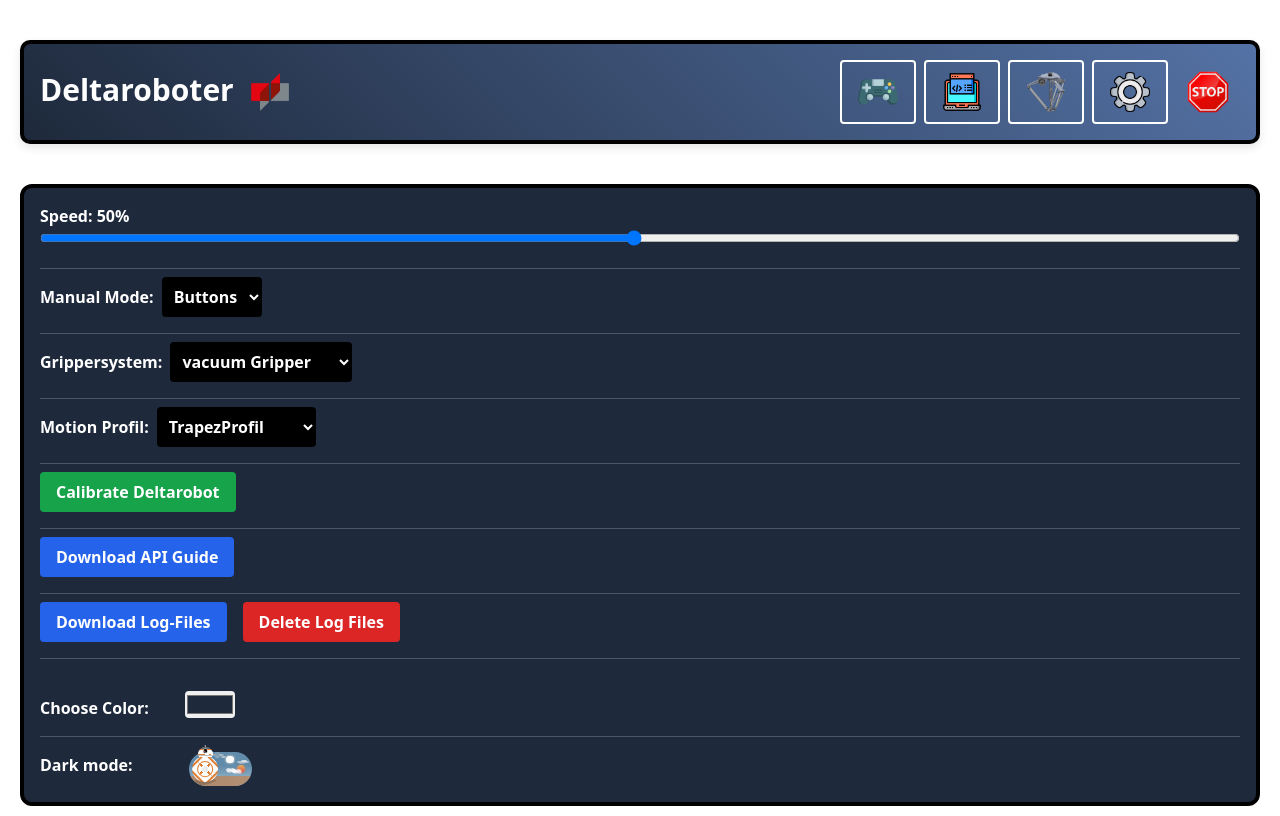
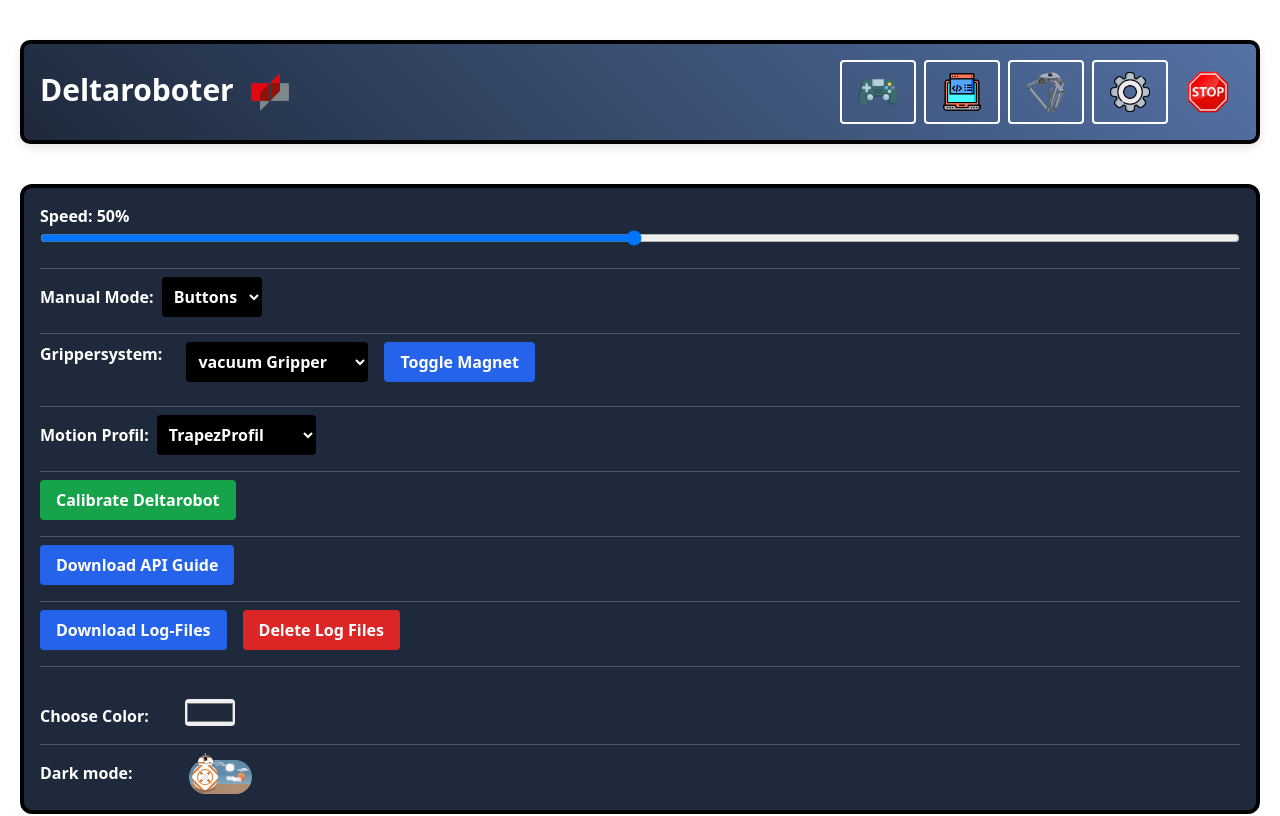
Before and after one commit to MayarAnon/Deltaroboter, a React (Create React App) app in the folder Frontend/: page /settings in a window 1280 px wide. Shown: the top 816 px of the page. Built offline with nearby package versions, Linux system fonts and the light colour scheme; no server answers.

Commit message:
grippersafemagnet toggle implemented

```diff
--- a/Frontend/src/Components/Settings.jsx
+++ b/Frontend/src/Components/Settings.jsx
@@ -132,7 +132,6 @@ const SettingsPage = () => {
   };
 
   const calibratehandleConfirm = () => {
-    // Bestätigungslogik hier
     postHomingSignal();
     setIsModalOpen(false);
   };
@@ -186,6 +185,47 @@ const SettingsPage = () => {
     }
     setDarkMode(darkMode + 1);
   };
+
+  const handleMouseDown = () => {
+    // Definition des Request-Body
+    const requestBody = {
+      action: "enable",
+    };
+
+    // Senden des POST-Requests an den Server
+    fetch("/magnet/control", {
+      method: "POST",
+      headers: { "Content-Type": "application/json" },
+      body: JSON.stringify(requestBody),
+    })
+      .then((response) => response.json())
+      .then((data) => {
+        console.log("Magnet activated:", data.message);
+      })
+      .catch((error) => {
+        console.error("Error activating magnet:", error);
+      });
+  };
+
+  const handleMouseUp = () => {
+    const requestBody = {
+      action: "disable",
+    };
+
+    fetch("/magnet/control", {
+      method: "POST",
+      headers: { "Content-Type": "application/json" },
+      body: JSON.stringify(requestBody),
+    })
+      .then((response) => response.json())
+      .then((data) => {
+        console.log("Magnet deactivated:", data.message);
+      })
+      .catch((error) => {
+        console.error("Error deactivating magnet:", error);
+      });
+  };
+
   return (
     <>
       <div
@@ -232,8 +272,9 @@ const SettingsPage = () => {
           </select>
         </div>
         <div className="border-t border-gray-600 my-2"></div> {/* Divider */}
+        <div className="flex justify-start space-x-4 ">
+          <label className="hidden lg:block ">Grippersystem:</label>
           <div className="mb-4">
-          <label>Grippersystem:</label>
             <select
               value={settings.gripper}
               onChange={handleGripper}
@@ -244,6 +285,19 @@ const SettingsPage = () => {
               <option value="parallelGripper">parellel Gripper</option>
               <option value="magnetGripper">Magnet Gripper</option>
             </select>
+          </div>
+
+          <div className="mb-4">
+            <button
+              className="px-4 py-2 bg-blue-600 hover:bg-blue-700 text-white rounded"
+              onMouseDown={handleMouseDown}
+              onMouseUp={handleMouseUp}
+              onTouchStart={handleMouseDown}
+              onTouchEnd={handleMouseUp}
+            >
+              Toggle Magnet
+            </button>
+          </div>
         </div>
         <div className="border-t border-gray-600 my-2"></div> {/* Divider */}
         <div className="mb-4">
```
Also changed, not shown: 1 other file (tests, documents, lock files or other folders). Lines whose indentation alone changed are shown as unchanged.
